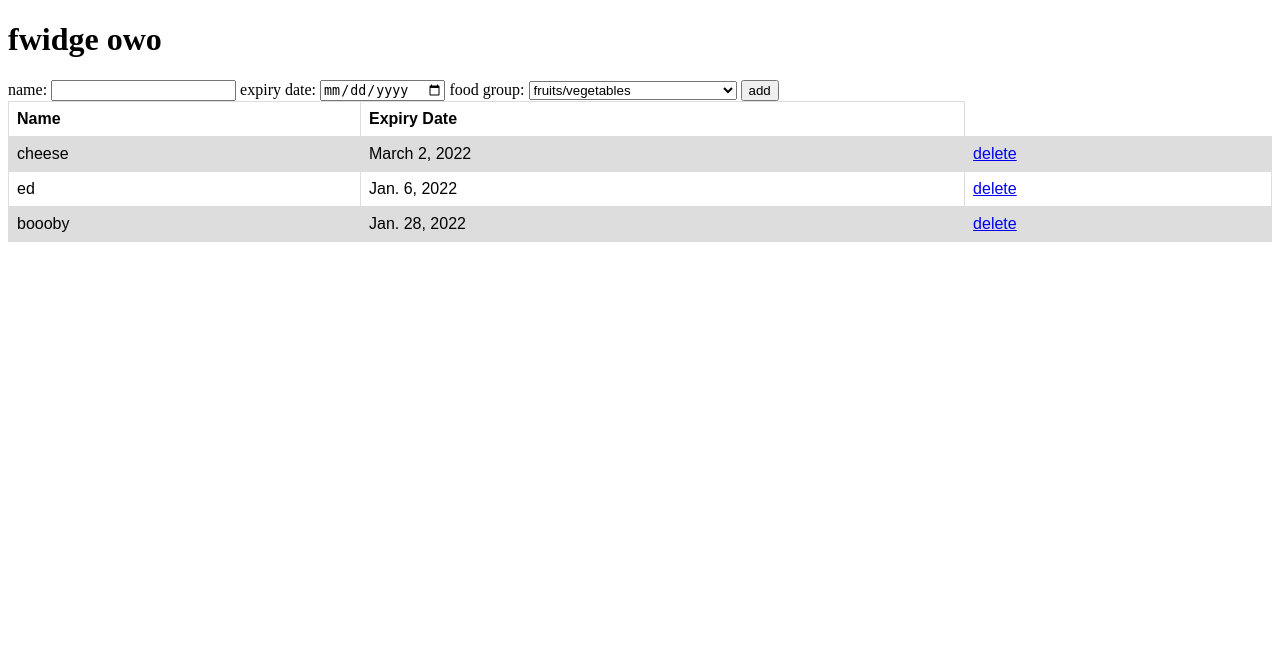
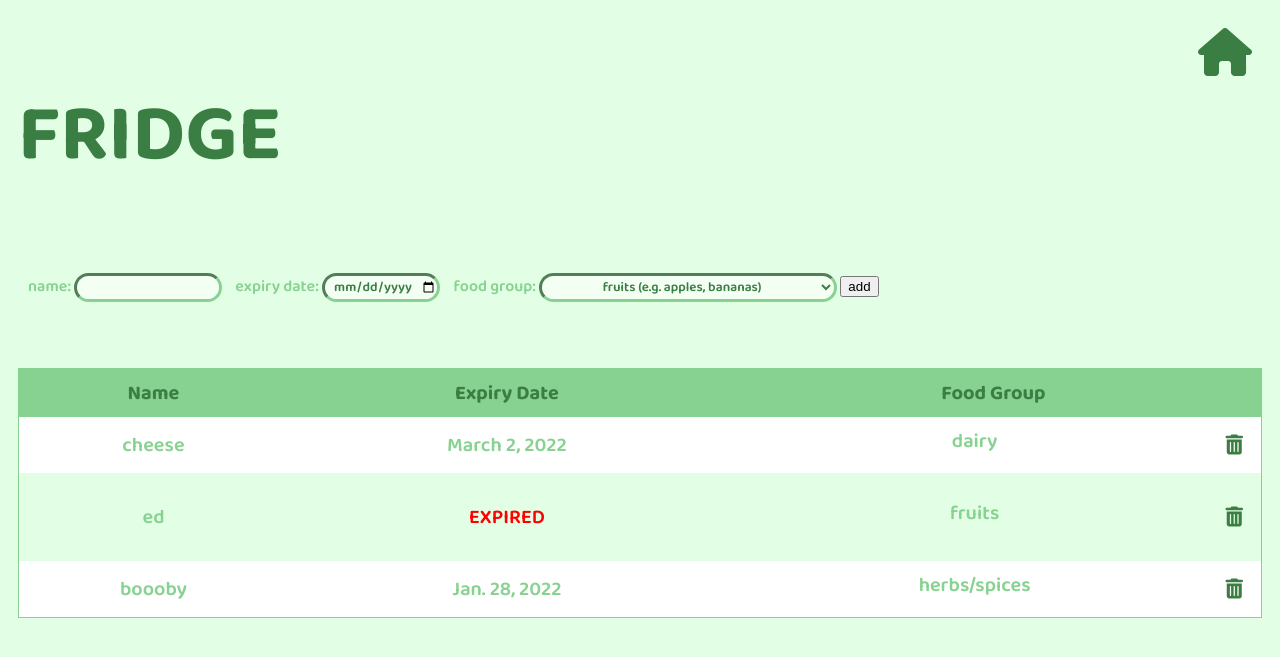
Before and after one commit to yuna17c/reci.py, a Django app: page /fridge/ in a window 1280 px wide. Shown: the top 657 px of the page. Run offline with Django 3.2, Linux system fonts and the light colour scheme; data comes from the database, SQL or seed files in the repository; both versions use the stored data as it was after the commit; some libraries are stand-ins or nearby versions.

Commit message:
update ui, fridge mechanics

```diff
--- a/apps/base/models.py
+++ b/apps/base/models.py
@@ -1,15 +1,15 @@
-import django
 from django.db import models
 from django.utils import timezone
+from datetime import date, timedelta
 
 FOOD_GROUPS = (
-    ("fruits", "fruits/vegetables"),
-    ("fats", "fats + oils"),
-    ("dairy", "eggs, milk and milk products"),
-    ("meat", "meat + fish"),
-    ("herbs", "herbs + spices"),
-    ("grain", "grain, nuts and baking products"),
-    ("pasta", "pasta, rice and pulses"),
+    ("fruits", "fruits (e.g. apples, bananas)"),
+    ("vegetables", "vegetables (e.g. broccoli, carrots)"),
+    ("grains", "grains(e.g. bread, rice, pasta)"),
+    ("protein", "protein (e.g. seafood, meat, eggs, nuts)"),
+    ("dairy", "dairy (e.g. milk, cheese, non-dairy alternatives)"),
+    ("cooking product", "cooking products (e.g. flour, cooking oil)"),
+    ("herbs/spices", "herbs + spices (e.g. sugar, salt, paprika)"),
     ("other", "other")
 )
 # Create your models here.
@@ -25,6 +25,15 @@ class FoodItem(models.Model):
     name = models.TextField(null=True, blank=False)
     expiry_date = models.DateField(null=True, blank=False)
     food_group = models.TextField(choices=FOOD_GROUPS, default="other")
+
+    @property
+    def is_expired(self):
+        return self.expiry_date <= date.today()
+
+    @property
+    def is_expiring_soon(self):
+        return self.expiry_date <= date.today() + timedelta(days=5)
+
     def __str__(self):
         return self.name
 
--- /dev/null
+++ b/apps/base/static/base.css
@@ -0,0 +1,28 @@
+:root {
+    --light-green: rgb(226, 255, 229);
+    --medium-green: rgb(136, 210, 145);
+    --dark-green: rgb(59, 126, 67);
+}
+
+/* stuff for the scroll bar */
+html {
+    scroll-behavior: smooth;
+}
+
+body {
+    overflow: overlay;
+}
+
+ ::-webkit-scrollbar {
+    width: 15px;
+}
+
+ ::-webkit-scrollbar-track {
+    background-color: transparent;
+}
+
+ ::-webkit-scrollbar-thumb {
+    background-color: rgb(136, 210, 145);
+    border-radius: 20px;
+}
+/**********************************/
--- /dev/null
+++ b/apps/base/static/fridge_style.css
@@ -0,0 +1,130 @@
+@import url('https://fonts.googleapis.com/css2?family=Baloo+2:wght@600;700;800&family=Questrial&display=swap');
+@import url("base.css");
+
+body {
+    font-family: 'Baloo 2';
+    background-color: var(--light-green);
+    color: var(--medium-green);
+}
+
+h1 {
+    color: var(--dark-green);
+    font-size: 500%;
+}
+
+.row {
+    display:flex;
+    justify-content:flex-start;
+    align-items:stretch;
+    flex-wrap:nowrap;
+    padding: 10px
+}
+
+.cell {
+    min-height:75px;
+    flex-grow:1;
+    flex-basis: 100%;
+}
+
+label {
+    padding-left: 10px;
+}
+
+input, select, option {
+    border-radius: 25px;
+    border: 3px inset var(--medium-green);
+    font-family: 'Baloo 2';
+    text-align: center;
+    background-color: rgb(244, 255, 244);
+    color: var(--dark-green);
+}
+
+.back-button {
+    float: right;
+    background-color: var(--medium-green);
+    font-family: 'Baloo 2';
+    border: solid transparent;
+    border-radius: 20px;
+    box-sizing: border-box;
+    color: #FFFFFF;
+    cursor: pointer;
+    font-size: 20px;
+    font-weight: 700;
+    letter-spacing: .8px;
+    overflow: visible;
+    padding: 10px;
+    text-align: center;
+    touch-action: manipulation;
+    transform: translateZ(0);
+    transition: filter .2s;
+    vertical-align: middle;
+    white-space: nowrap;
+}
+
+button:hover{
+  filter: brightness(1.1);
+}
+
+.fa:hover{
+    filter: brightness(1.5);
+    -o-transition: .5s;
+    -ms-transition: .5s;
+    -moz-transition: .5s;
+    -webkit-transition: .5s;
+    transition: .5s;
+    cursor: pointer;
+  }
+
+table {
+    font-size: 20px;
+    border: 1px solid;
+    border-collapse: collapse;
+    width: 100%;
+    }
+
+th {
+    color: var(--dark-green);
+    background-color: var(--medium-green);
+    text-align: center;
+    padding: 8px;
+}
+
+td {
+    text-align: center;
+    padding: 8px;
+
+}
+
+td p {
+    color: red;
+}
+
+tr:nth-child(even) {
+    background-color: white
+}
+
+i {
+    float: right;
+    color: var(--dark-green);
+    padding: 10px;
+}
+
+@media (max-width: 950px){
+    .row {
+      flex-wrap:wrap;
+    }
+    h1 {
+        text-align: center;
+        font-size: 18vh;
+    }
+    .fridge {
+        display: block;
+        margin-left: auto;
+        margin-right: auto;
+        margin-top: 0px;
+        width: 50%;
+    }
+    .button {
+        width: 100%;
+    }
+}
--- a/apps/base/static/recipe_style.css
+++ b/apps/base/static/recipe_style.css
@@ -1,4 +1,5 @@
 @import url('https://fonts.googleapis.com/css2?family=Baloo+2:wght@600;700;800&family=Questrial&display=swap');
+@import url("base.css");
 
 .recipe-home {
     margin: 0rem 1.9%;
--- a/apps/base/templates/base/fridge_home.html
+++ b/apps/base/templates/base/fridge_home.html
@@ -1,64 +1,70 @@
+{% load static %}
+
 <!DOCTYPE html>
 <html lang="en">
 <head>
-    <style>
-        table {
-        font-family: arial, sans-serif;
-        border-collapse: collapse;
-        width: 100%;
-        }
-
-        td, th {
-        border: 1px solid #dddddd;
-        text-align: left;
-        padding: 8px;
-        }
-
-        tr:nth-child(even) {
-        background-color: #dddddd;
-        }
-    </style>
     <meta charset="UFT-8">
     <meta name="viewport" content="width=device-width, initial=scale=1.0">
     <meta http-equiv="X-UA-Compatible" content="ie=edge">
+    <link rel="stylesheet" type="text/css" href="{% static 'fridge_style.css' %}">
+    <script src="https://kit.fontawesome.com/b8349432cb.js" crossorigin="anonymous"></script>
     <title>RECI.PY</title>
 </head>
 <body>
-    <h1 id="fridge">fwidge owo</h1>
+    <div class="row">
+        <div class="cell"><h1 id="fridge">FRIDGE</h1></div>
+        <div class="cell"><a href="{% url 'main' %}" ><i class="fa fa-home fa-3x" aria-hidden="true"></i></a></div>
+    </div>
+    <div class="row">
+        <div class="cell">
         <form method="POST">
             <label for="name">name:</label>
             <input id="name" name="name" required>
             <label for="expiry">expiry date:</label>
             <input type="date" id="expiry" name="expiry" required>
-        <label for="cars">food group:</label>
+            <label for="food_group">food group:</label>
             <select name="food_group" id="food_group" required>
-            <option value="fruits">fruits/vegetables</option>
-            <option value="fats">fats + oils</option>
-            <option value="dairy">eggs, milk and milk products</option>
-            <option value="meat">meat + fish</option>
-            <option value="herbs">herbs + spices</option>
-            <option value="grain">grain, nuts and baking products</option>
-            <option value="pasta">pasta, rice and pulses</option>
+                <option value="fruits">fruits (e.g. apples, bananas)</option>
+                <option value="vegetables">vegetables (e.g. broccoli, carrots)</option>
+                <option value="grains">grains (e.g. bread, rice, pasta)</option>
+                <option value="protein">protein (e.g. seafood, meat, eggs, nuts)</option>
+                <option value="dairy">dairy (e.g. milk, cheese, non-dairy alternatives)</option>
+                <option value="cooking product">cooking products (e.g. flour, cooking oil)</option>
+                <option value="herbs/spices">herbs + spices (e.g. sugar, salt, paprika)</option>
                 <option value="other">other</option>
             </select>
             {% csrf_token %}
             {{ form }}
             <button type="submit" name="add_button">add</button>
         </form>
-
+        </div>
+    </div>
+    <div class="row">
         <table>
             <tr>
             <th>Name</th>
             <th>Expiry Date</th>
-
+            <th>Food Group</th>
             </tr>
             {% for item in food_items %}
             <tr>
                 <td>{{ item.name }}</td>
-             <td>{{ item.expiry_date }}</td>
-             <td><a href="{% url 'fridge-update' item.id %}">delete</a></td>
+                <td>
+                    {% if item.is_expired %}
+                        <p>EXPIRED</p>
+                    {% elif item.is_expiring_soon %}
+                        <p>{{ item.expiry_date }}</p>
+                    {% else %}
+                        {{ item.expiry_date }}
+                    {% endif %}
+
+                </td>
+                <td>{{ item.food_group }}
+                    <a href="{% url 'fridge-update' item.id %}"><i class="fa fa-trash" aria-hidden="true"></i></a>
+                </td>
             </tr>
             {% endfor %}
         </table>
+    </div>
 </body>
 </html>
--- a/apps/base/views.py
+++ b/apps/base/views.py
@@ -11,6 +11,7 @@ from django.views.generic.edit import CreateView, UpdateView, DeleteView
 from bs4 import BeautifulSoup
 import requests
 from .models import Ingredient, FoodItem, RecipeList
+from datetime import date
 
 class HomePage(ListView):
     model = Ingredient
@@ -66,6 +67,7 @@ class DeleteFridgeView(DeleteView):
     context_object_name = 'item'
     success_url = reverse_lazy('fridge')
 
+
 class FridgeHome(TemplateView):
     model = FoodItem
     template_name = "base/fridge_home.html"
@@ -77,7 +79,8 @@ class FridgeHome(TemplateView):
         if 'add_button' in request.POST:
             name = request.POST.get("name", "")
             expiry_date = request.POST.get("expiry", "")
-            FoodItem.objects.create(name=name, expiry_date=expiry_date).save()
+            food_group = request.POST.get("food_group", "")
+            FoodItem.objects.create(name=name, expiry_date=expiry_date, food_group=food_group).save()
         return HttpResponseRedirect(request.path_info)
 
 def inputSearch(lst):
```
Also changed, not shown: apps/base/static/home_style.css (added, +85 -0 lines), apps/base/templates/base/home.html (+13 -1 lines), apps/base/migrations/0008_auto_20220126_1735.py (added), apps/base/migrations/0009_alter_fooditem_food_group.py (added), apps/base/static/images/fridge.png (added), apps/base/static/images/frig.png (added), apps/base/urls.py (line endings or trailing spaces), apps/db.sqlite3. Lines whose indentation alone changed are shown as unchanged.
